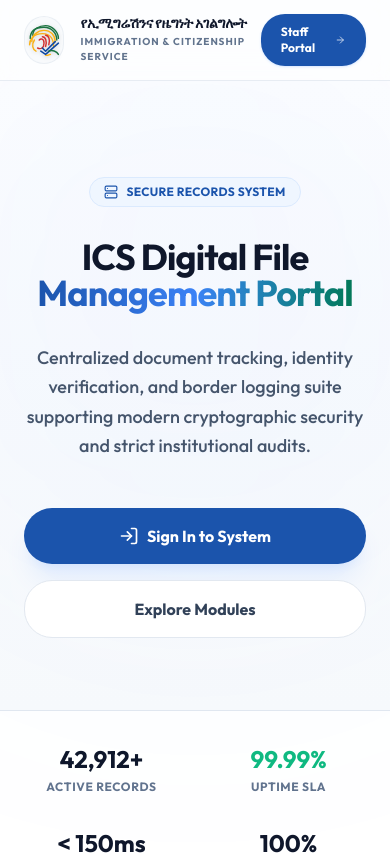
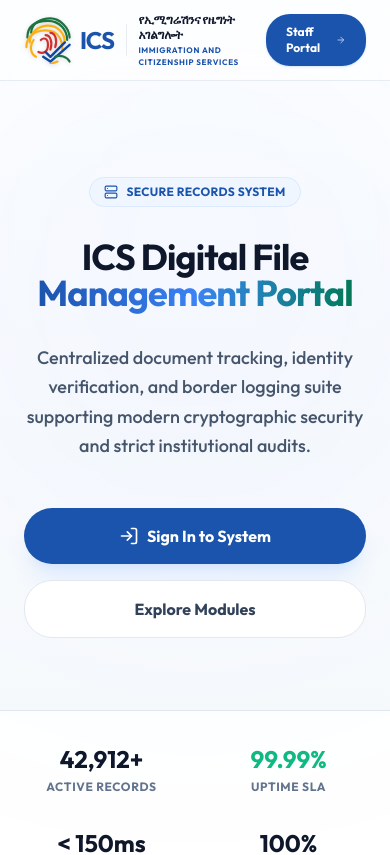
Before and after one commit to dinkuminda/FileMgtSystem, a React (Vite) app: page / in a window 390 px wide. Shown: the top 855 px of the page. Built offline with nearby package versions, Linux system fonts and the light colour scheme; no server answers.

Commit message:
style: update home header branding and layout
Improve the header design by updating the logo scale, refining typography, and ensuring responsive layout adjustments for better visual alignment.

```diff
--- a/src/components/Home.tsx
+++ b/src/components/Home.tsx
@@ -64,13 +64,15 @@ export default function Home() {
       {/* Top Header navbar */}
       <header className="border-b border-slate-200/80 backdrop-blur-md bg-white/80 sticky top-0 z-50 transition-all">
         <div className="max-w-7xl mx-auto px-6 h-20 flex items-center justify-between">
-          <div className="flex items-center gap-4">
-            <div className="w-12 h-12 bg-slate-50 hover:bg-slate-100 rounded-xl flex items-center justify-center border border-slate-200/60 transition-all duration-300">
-              <EthiopiaFingerprint className="w-8 h-8 drop-shadow-sm" />
+          <div className="flex items-center gap-2 sm:gap-4 select-none">
+            <EthiopiaFingerprint className="w-12 h-12 sm:w-16 sm:h-16 drop-shadow-sm flex-shrink-0" />
+            <div className="text-2xl sm:text-4xl font-black text-[#1b54ac] tracking-tighter leading-none select-none">
+              ICS
             </div>
-            <div>
-              <h1 className="text-slate-900 font-extrabold text-sm tracking-tight leading-none">የኢሚግሬሽንና የዜግነት አገልግሎት</h1>
-              <p className="text-[10px] text-slate-500 uppercase tracking-[0.1em] mt-1 font-bold">Immigration & Citizenship Service</p>
+            <div className="w-px h-8 sm:h-10 bg-slate-200/80 mx-1 sm:mx-2" />
+            <div className="flex flex-col justify-center">
+              <h1 className="text-slate-900 font-extrabold text-xs sm:text-base tracking-tight leading-tight">የኢሚግሬሽንና የዜግነት አገልግሎት</h1>
+              <p className="text-[8px] sm:text-[11px] text-[#1b54ac] uppercase tracking-[0.08em] mt-0.5 sm:mt-1 font-black">Immigration and Citizenship Services</p>
             </div>
           </div>
 
@@ -213,7 +215,7 @@ export default function Home() {
           <div className="flex items-center gap-3">
             <EthiopiaFingerprint className="w-6 h-6 opacity-80" />
             <span className="text-xs text-slate-500 font-bold">
-              © {new Date().getFullYear()} ICS File Management System. For Internal Staff Use Only.
+              © {new Date().getFullYear()} ICS (Immigration and Citizenship Services). For Internal Staff Use Only.
             </span>
           </div>
 
```
